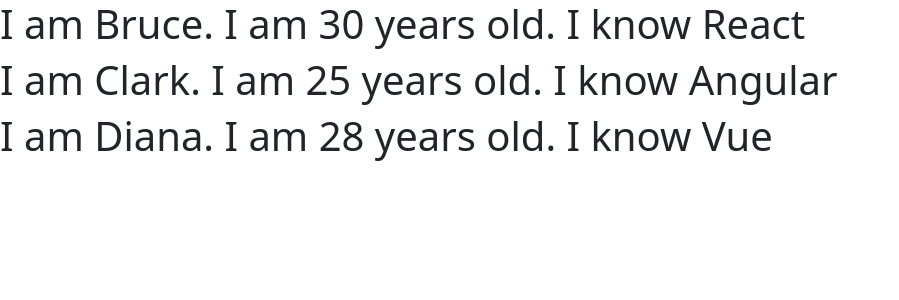
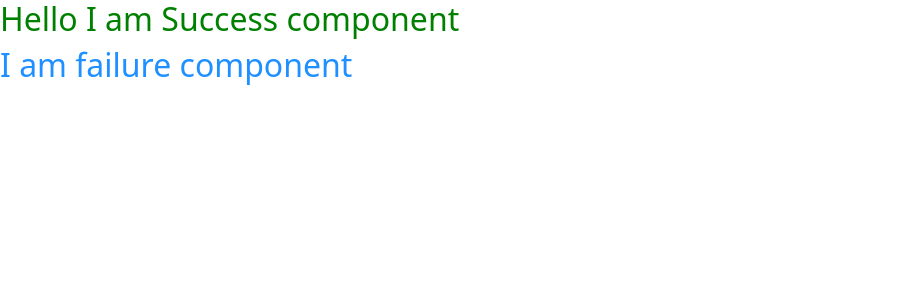
Before and after one commit to codewithghani/react-fundamentals, a React (Vite) app: page / in a window 1280 px wide. Shown: the top 300 px of the page, without its empty margins (0-899 px from the left). Built offline with nearby package versions, Linux system fonts and the light colour scheme.

Commit message:
usage of tyles in React applications -- styles sheets & style modules

```diff
--- a/src/App.tsx
+++ b/src/App.tsx
@@ -1,11 +1,13 @@
 import "./App.css";
-import NameList from "./components/NameList";
+// import NameList from "./components/NameList";
+import Style from "./components/Style"; /* using of style sheet  */
+
 // import ParentComponent from "./components/ParentComponent";
 
 function App() {
   return (
     <div>
-      <NameList />
+      <Style type={true} />
     </div>
   );
 }
--- /dev/null
+++ b/src/components/Style.tsx
@@ -0,0 +1,14 @@
+// import React from "react";
+import "./style.css";
+import style from "./style.module.css"; /* usage of css modules */
+function Style(props: { type: any }) {
+  const className = props.type ? style.success : style.failure;
+  return (
+    <div>
+      <h1 className={className}>Hello I am Success component</h1>
+      <h1 className={style.failure}>I am failure component</h1>
+    </div>
+  );
+}
+
+export default Style;
--- /dev/null
+++ b/src/components/style.css
@@ -0,0 +1,8 @@
+.success {
+  color: green;
+  font-size: x-large;
+}
+.failure {
+  color: red;
+  font-size: x-large;
+}
--- /dev/null
+++ b/src/components/style.module.css
@@ -0,0 +1,9 @@
+.success {
+  color: green;
+  font-size: xx-large;
+}
+
+.failure {
+  color: dodgerblue;
+  font-size: xx-large;
+}
```
